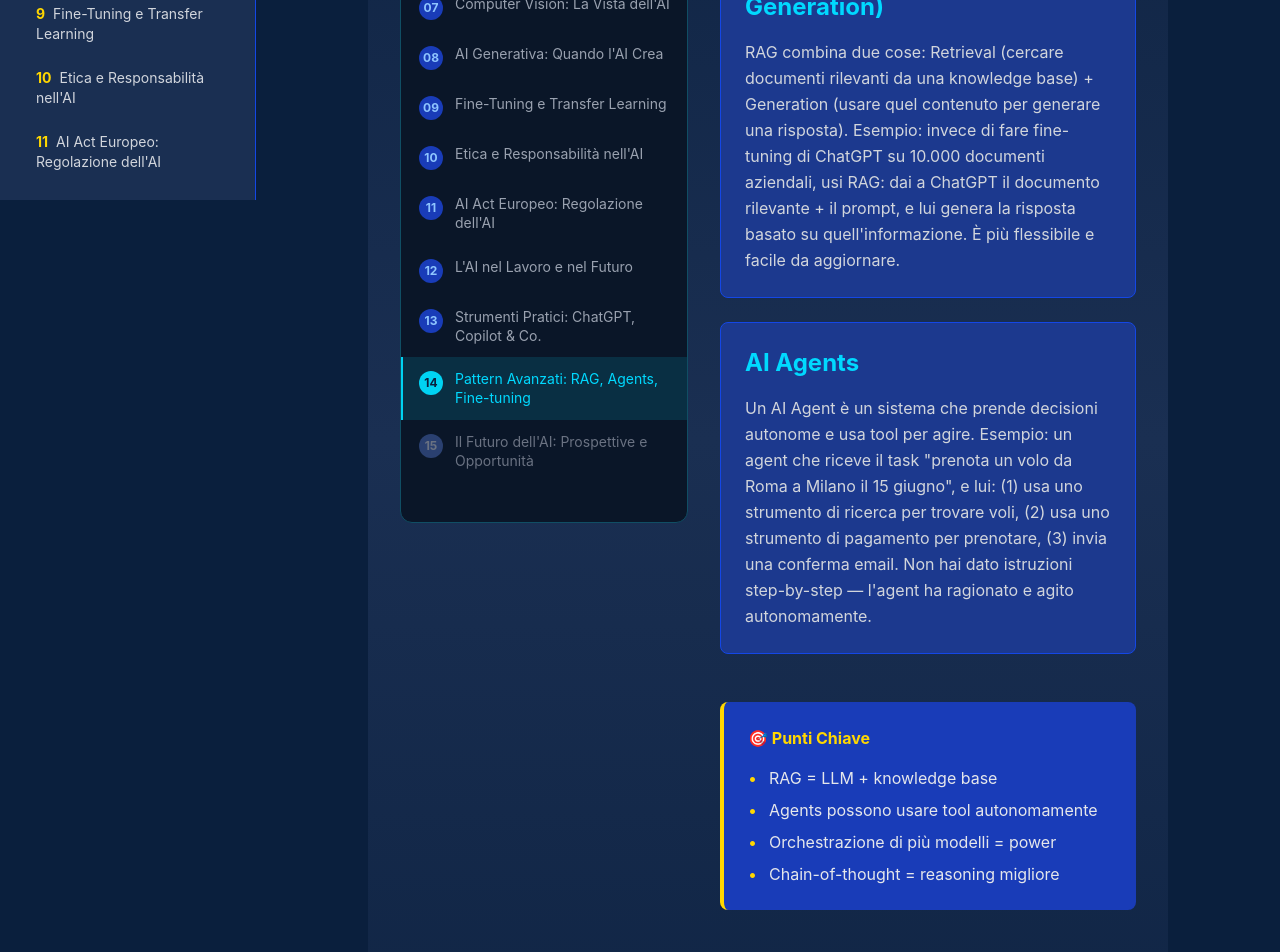
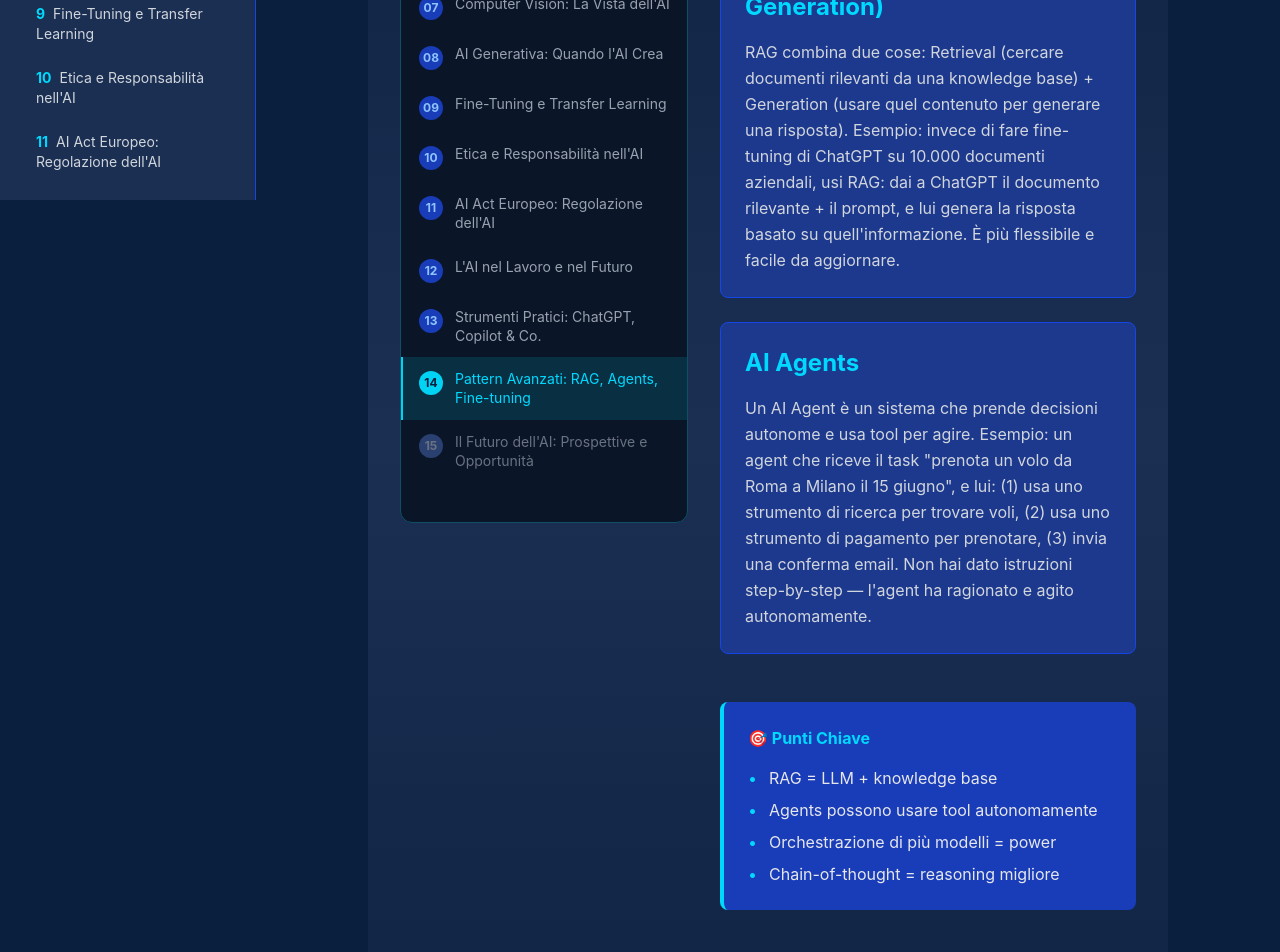
Before and after one commit to MT-Showcases/ai-fundamentals-showcase, a Next.js app: page /chapters/advanced-patterns in a window 1280 px wide. Shown: the part 600-1552 px from the top of the page. Built offline with nearby package versions, Linux system fonts and the light colour scheme.

Commit message:
fix: remove yellow, standardize cyan-300 for WCAG contrast (T3 fix)

```diff
--- a/app/chapters/layout.tsx
+++ b/app/chapters/layout.tsx
@@ -32,7 +32,7 @@ export default function ChaptersLayout({
                   className="block px-3 py-2 rounded hover:bg-blue-800 text-sm text-gray-300 hover:text-cyan-300 transition-colors"
                   onClick={() => setSidebarOpen(false)}
                 >
-                  <span className="text-yellow-400 font-bold mr-2">{chapter.id}</span>
+                  <span className="text-cyan-300 font-bold mr-2">{chapter.id}</span>
                   {chapter.title}
                 </Link>
               </li>
--- a/app/globals.css
+++ b/app/globals.css
@@ -8,7 +8,6 @@
   --navy-700: #2a4070;
   --blue-400: #00a8ff;
   --cyan-300: #00d9ff;
-  --yellow-400: #ffd700;
 }
 
 @theme inline {
@@ -19,7 +18,6 @@
   --color-navy-700: var(--navy-700);
   --color-blue-400: var(--blue-400);
   --color-cyan-300: var(--cyan-300);
-  --color-yellow-400: var(--yellow-400);
 }
 
 @media (prefers-color-scheme: dark) {
--- a/components/KeyTakeaway.tsx
+++ b/components/KeyTakeaway.tsx
@@ -6,14 +6,14 @@ interface KeyTakeawayProps {
 
 export default function KeyTakeaway({ items }: KeyTakeawayProps) {
   return (
-    <div className="border-l-4 border-yellow-400 bg-blue-800 p-6 rounded-lg mb-6">
-      <h3 className="text-yellow-400 font-bold mb-4 flex items-center gap-2">
+    <div className="border-l-4 border-cyan-300 bg-blue-800 p-6 rounded-lg mb-6">
+      <h3 className="text-cyan-300 font-bold mb-4 flex items-center gap-2">
         🎯 Punti Chiave
       </h3>
       <ul className="space-y-2">
         {items.map((item, i) => (
           <li key={i} className="text-gray-200 flex gap-3">
-            <span className="text-yellow-400">•</span>
+            <span className="text-cyan-300">•</span>
             <span>{item}</span>
           </li>
         ))}
```
